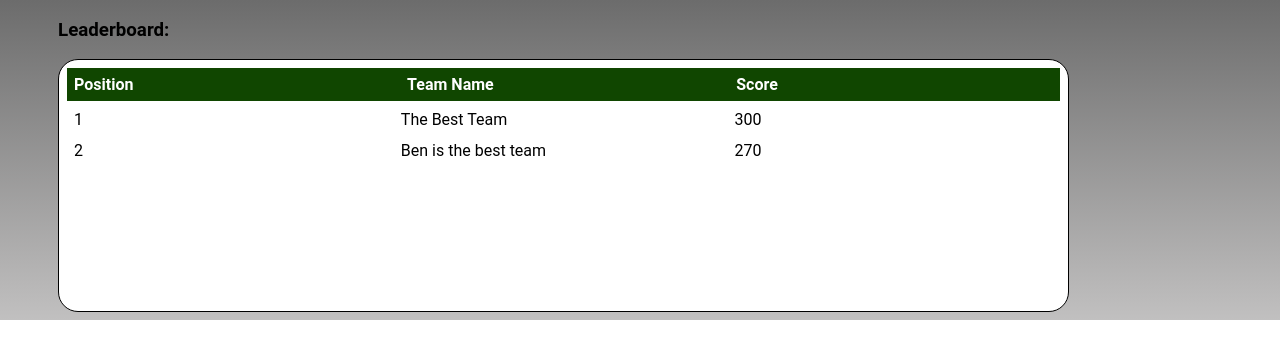
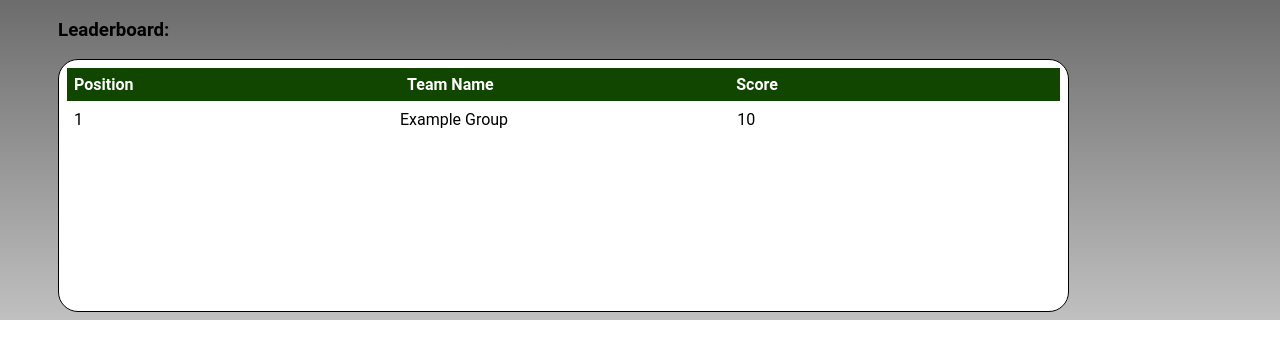
Before and after one commit to billyThornton/eXeplore-Group-K, a Flask app: page /Leaderboard_Page in a window 1280 px wide. Shown: the top 359 px of the page. Run offline with Flask 2, Linux system fonts and the light colour scheme.

Commit message:
Added flask variables to game keeper Leaderboard_Page.html

```diff
--- a/templates/Desktop/Leaderboard_Page.html
+++ b/templates/Desktop/Leaderboard_Page.html
@@ -33,6 +33,7 @@ clicked from  the side bar. It allows a gamekeeper to view the current leaderboa
 <meta name="viewport" content="width=device-width, initial-scale=1.0">
 <link href="{{url_for('static',filename='styles/Leaderboard_Style.css')}}" rel='stylesheet' type='text/css'/>
 <title>Leaderboard Page</title>
+
 </head>
 
 <body>
@@ -55,14 +56,18 @@ clicked from  the side bar. It allows a gamekeeper to view the current leaderboa
 				<!-- Examples -->
 				<tr>
 					<td>1</td>
-					<td>The Best Team</td>
-					<td>300</td>
+					<td>Example Group</td>
+					<td>10</td>
 				</tr>
+
+				{% for team in teams %}
 				<tr>
-					<td>2</td>
-					<td>Ben is the best team</td>
-					<td>270</td>
+					<td>{{team_position}}</td>
+					<td>{{team_name}}</td>
+					<td>{{team_score}}</td>
 				</tr>
+				{% endfor %}
+
 			</table>
 		</div>
 
```
